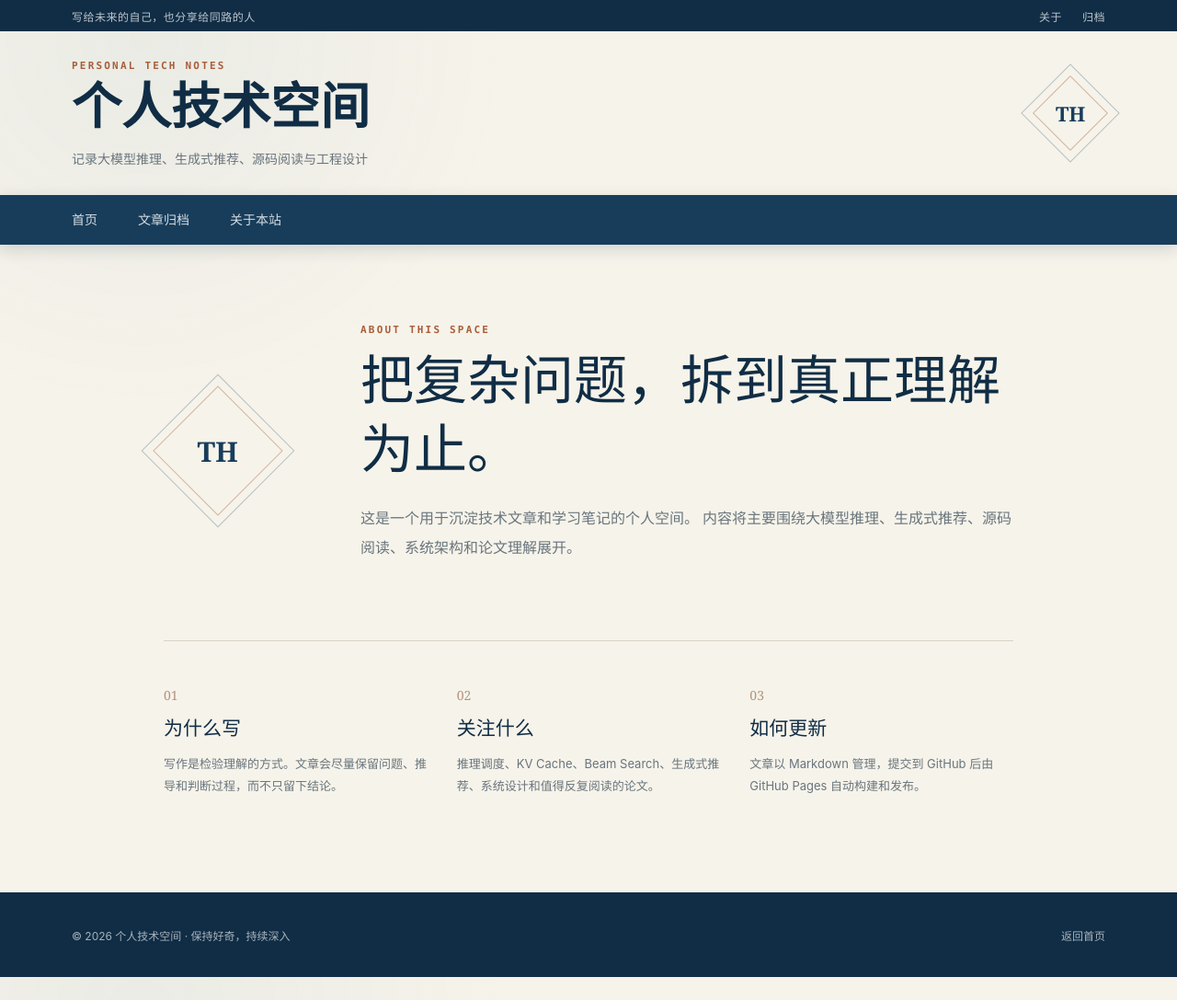
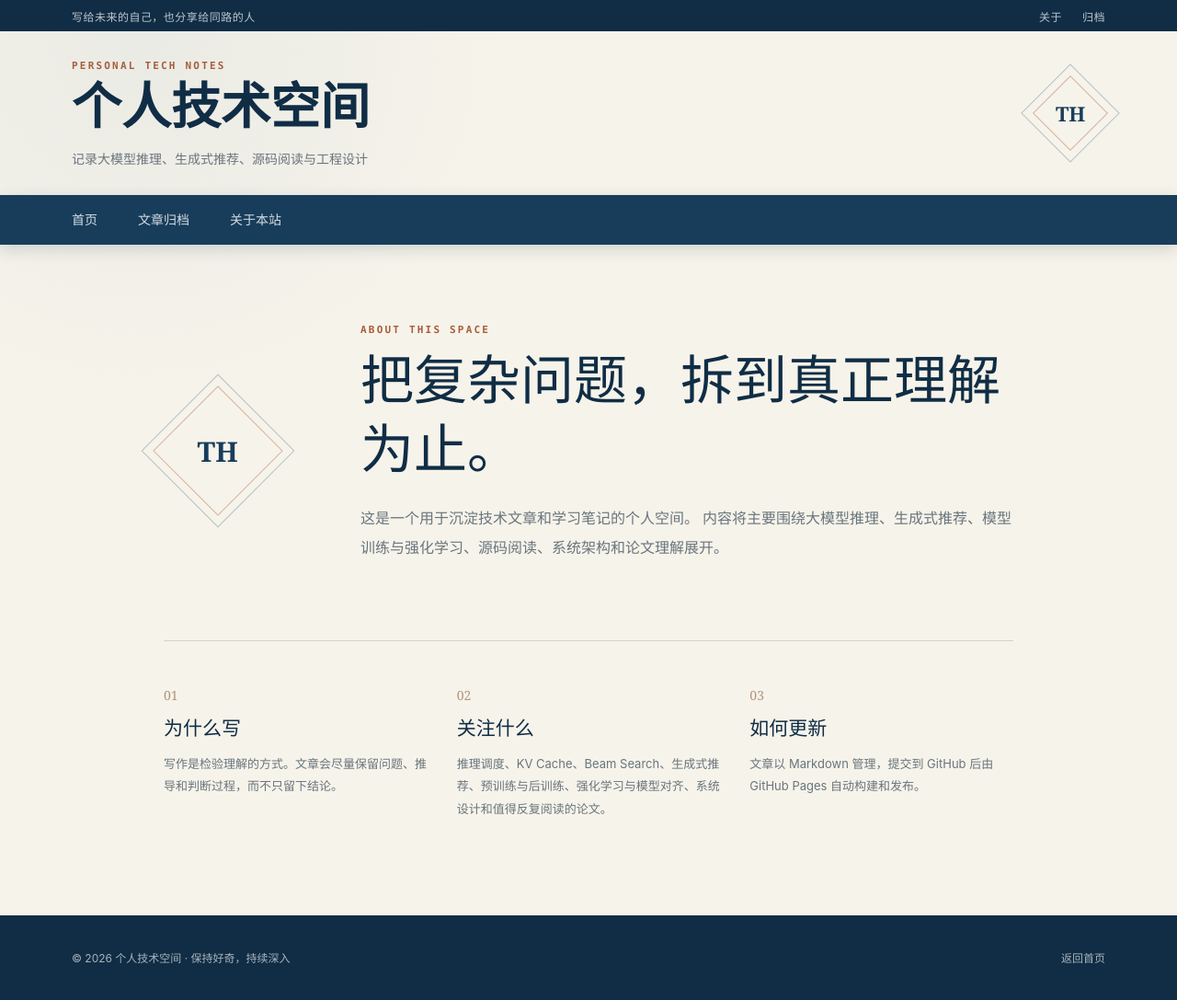
Before and after one commit to zhanghanleo10/zhanghanleo10.github.io, a Jekyll site: the page built from about.html, in a window 1280 px wide. Shown: the whole page at 92% size. Built offline with Jekyll 4.4.1, drawn with Linux system fonts in a browser that asks for light colours; before the commit the page ends 1062 px from its top, so only the background shows below that.

Commit message:
Expand training and RL focus

```diff
--- a/about.html
+++ b/about.html
@@ -11,7 +11,7 @@ permalink: /about/
       <h1>把复杂问题，拆到真正理解为止。</h1>
       <p>
         这是一个用于沉淀技术文章和学习笔记的个人空间。
-        内容将主要围绕大模型推理、生成式推荐、源码阅读、系统架构和论文理解展开。
+        内容将主要围绕大模型推理、生成式推荐、模型训练与强化学习、源码阅读、系统架构和论文理解展开。
       </p>
     </div>
   </section>
@@ -25,7 +25,7 @@ permalink: /about/
     <article>
       <span>02</span>
       <h2>关注什么</h2>
-      <p>推理调度、KV Cache、Beam Search、生成式推荐、系统设计和值得反复阅读的论文。</p>
+      <p>推理调度、KV Cache、Beam Search、生成式推荐、预训练与后训练、强化学习与模型对齐、系统设计和值得反复阅读的论文。</p>
     </article>
     <article>
       <span>03</span>
```
